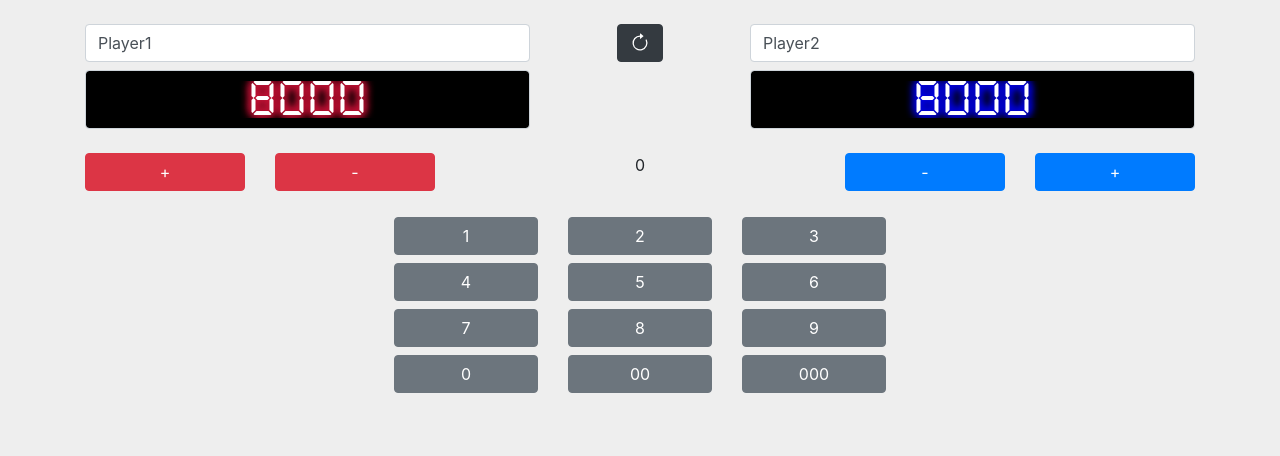
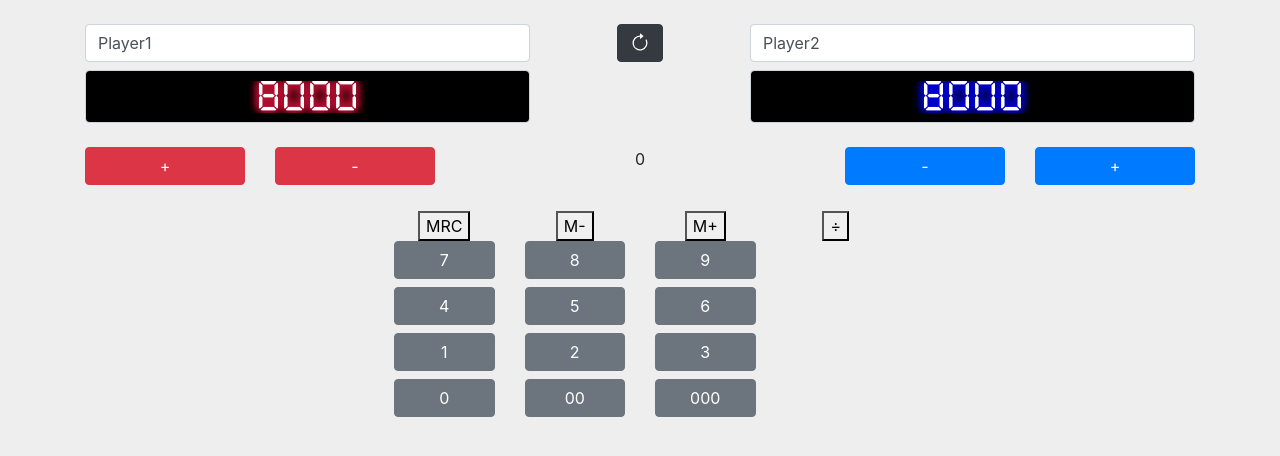
Before and after one commit to ken3986/ygo-life-counter3, a Vue app: page / in a window 1280 px wide. Shown: the top 456 px of the page. Built offline with nearby package versions, Linux system fonts and the light colour scheme.

Commit message:
ログウィンドウの表示を削除＆メモリー機能実装前

```diff
--- a/src/background.js
+++ b/src/background.js
@@ -15,6 +15,7 @@ async function createWindow() {
   const win = new BrowserWindow({
     width: 460,
     height: 600,
+    autoHideMenuBar: true,
     webPreferences: {
 
       // Use pluginOptions.nodeIntegration, leave this alone
--- a/src/components/Logs.vue
+++ b/src/components/Logs.vue
@@ -1,5 +1,6 @@
 <template>
   <div>
+    Logs
     <ul class="list-group">
       <li class="list-group-item" v-for="log in logs" :key="log.id">
         {{ log.currentLifePoint }}
@@ -22,7 +23,7 @@ export default {
 
   data () {
     return {
-
+      // logs: this.$route.params.logs
     }
   }, /* data */
 
--- a/src/router/index.js
+++ b/src/router/index.js
@@ -3,6 +3,7 @@ import VueRouter from 'vue-router'
 // import Home from '../views/Home.vue'
 
 import Test from '@/views/Test.vue'
+import Logs from '@/components/Logs.vue'
 
 Vue.use(VueRouter)
 
@@ -24,11 +25,16 @@ const routes = [
     path: '/',
     name: 'Test',
     component: Test
-  }
+  },
+  {
+    path: '/logs',
+    name: 'Logs',
+    component: Logs
+  },
 ]
 
 const router = new VueRouter({
-  mode: 'history',
+  mode: process.env.IS_ELECTRON ? 'hash' : 'history',
   base: process.env.BASE_URL,
   routes
 })
--- a/src/store/index.js
+++ b/src/store/index.js
@@ -5,8 +5,17 @@ Vue.use(Vuex)
 
 export default new Vuex.Store({
   state: {
+    logs: []
+  },
+  getters: {
+    getLogs (state) {
+      return state.logs
+    }
   },
   mutations: {
+    addLog (state, payload) {
+      state.logs.push(payload)
+    }
   },
   actions: {
   },
--- a/src/views/Test.vue
+++ b/src/views/Test.vue
@@ -70,7 +70,21 @@
             <div class="row">
               <div class="col-12 col-lg-6 order-0 order-lg-1">
                 <div class="row">
-                  <div  v-for="number in numbers.slice(0, 3)" :key="number" class="col-4 d-grid gap-2">
+                  <div class="col-3">
+                    <button>MRC</button>
+                  </div>
+                  <div class="col-3">
+                    <button>M-</button>
+                  </div>
+                  <div class="col-3">
+                    <button>M+</button>
+                  </div>
+                  <div class="col-3">
+                    <button>÷</button>
+                  </div>
+                </div>
+                <div class="row">
+                  <div v-for="number in numbers.slice(0, 3)" :key="number" class="col-3 d-grid gap-2">
                     <button
                       class="btn btn-block btn-secondary mb-2"
                       @click="inputNumber(number)"
@@ -78,7 +92,7 @@
                   </div>
                 </div>
                 <div class="row">
-                  <div v-for="number in numbers.slice(3, 6)" :key="number" class="col-4 d-grid gap-2">
+                  <div v-for="number in numbers.slice(3, 6)" :key="number" class="col-3 d-grid gap-2">
                     <button
                       class="btn btn-block btn-secondary mb-2"
                       @click="inputNumber(number)"
@@ -86,7 +100,7 @@
                   </div>
                 </div>
                 <div class="row">
-                  <div v-for="number in numbers.slice(6, 9)" :key="number" class="col-4 d-grid gap-2">
+                  <div v-for="number in numbers.slice(6, 9)" :key="number" class="col-3 d-grid gap-2">
                     <button
                       class="btn btn-block btn-secondary mb-2"
                       @click="inputNumber(number)"
@@ -94,7 +108,7 @@
                   </div>
                 </div>
                 <div class="row">
-                  <div v-for="number in numbers.slice(9, 13)" :key="number" class="col-4 d-grid gap-2">
+                  <div v-for="number in numbers.slice(9, 13)" :key="number" class="col-3 d-grid gap-2">
                     <button
                       class="btn btn-block btn-secondary mb-2"
                       @click="inputNumber(number)"
@@ -121,9 +135,8 @@
       <section>
         <div class="container">
           <!-- <h2>デバックエリア</h2>
-          <img src="@/assets/img/2_3r.png" alt="">
-          {{ logs }}
-          <p>{{ playerLog(1) }}</p> -->
+          {{ logs }} -->
+          <!-- <p>{{ playerLog(1) }}</p> -->
         </div>
       </section>
     </div> <!-- .page-content -->
@@ -152,27 +165,25 @@ export default {
           id: 1,
           name: 'Player1',
           lifePoint: 8000,
-          logs: [],
         },
 
         {
           id: 2,
           name: 'Player2',
           lifePoint: 8000,
-          logs: [],
         }
       ],
 
       numbers: [
+        '7',
+        '8',
+        '9',
+        '4',
+        '5',
+        '6',
         '1',
         '2',
         '3',
-        '4',
-        '5',
-        '6',
-        '7',
-        '8',
-        '9',
         '0',
         '00',
         '000',
@@ -226,24 +237,46 @@ export default {
       const inputLifePoint = parseInt(this.inputLifePoint)
 
       if (inputLifePoint !== 0) {
+        const from = player.lifePoint
+        let to = 0
+        const startTime = Date.now()
+
         if (operator === '+') {
-          player.lifePoint = player.lifePoint + inputLifePoint
+          to = player.lifePoint + inputLifePoint
         }
-        else if (operator === '-') {
-          player.lifePoint = player.lifePoint - inputLifePoint
+        else {
+          to = player.lifePoint - inputLifePoint
           // if (player.lifePoint <= 0) {
           //   player.lifePoint = 0
           // }
         }
 
-        this.logs.push({
+        // 結果表示までの時間
+        const duration = 600
+
+        const timer = setInterval(() => {
+          const elapsedTime = Date.now() - startTime
+          const progress = elapsedTime / duration
+
+          if (progress < 1) {
+            player.lifePoint = Math.floor(from + progress * (to - from))
+          } else {
+            player.lifePoint = to
+            clearInterval(timer)
+          }
+        })
+
+        // ログに出力
+        const log = {
           id: this.currentLogId,
           playerId: playerId,
           previousLifePoint: previousLifePoint,
           changeLifePoint: inputLifePoint,
           operator: operator,
           currentLifePoint: player.lifePoint,
-        })
+        }
+        this.logs.push(log)
+        // this.$store.commit('addLog', log)
         this.currentLogId++
       }
 
@@ -273,8 +306,9 @@ export default {
         }
 
         this.logs.pop()
+        // this.$store.commit('removeLog')
       }
-    }
+    },
   }, /* methods */
 
 }
@@ -297,13 +331,9 @@ body {
 .tt-digital {
   font-family: 'tt-digital';
   color: #fff !important;
-  text-shadow:  2px  2px 3px green ,
-               -2px  2px 3px green ,
-                2px -2px 3px green ,
-               -2px -2px 3px green;
   background-color: #000 !important;
   letter-spacing: 0.1em;
-  font-size: 30px !important;
+  font-size: 26px !important;
   /* border: 1px double #fff !important; */
 }
 .lifePoint1 {
--- a/vue.config.js
+++ b/vue.config.js
@@ -3,7 +3,7 @@ module.exports = {
     electronBuilder: {
       builderOptions: {
         win: {
-          // icon: 'src/assets/future-architect-vue-cli-electron-sample.png',
+          icon: 'src/assets/img/hoshinowa-mark.png',
           target: [
             {
               target: 'portable',
```
Also changed, not shown: src/assets/img/hoshinowa-mark.png (added).
